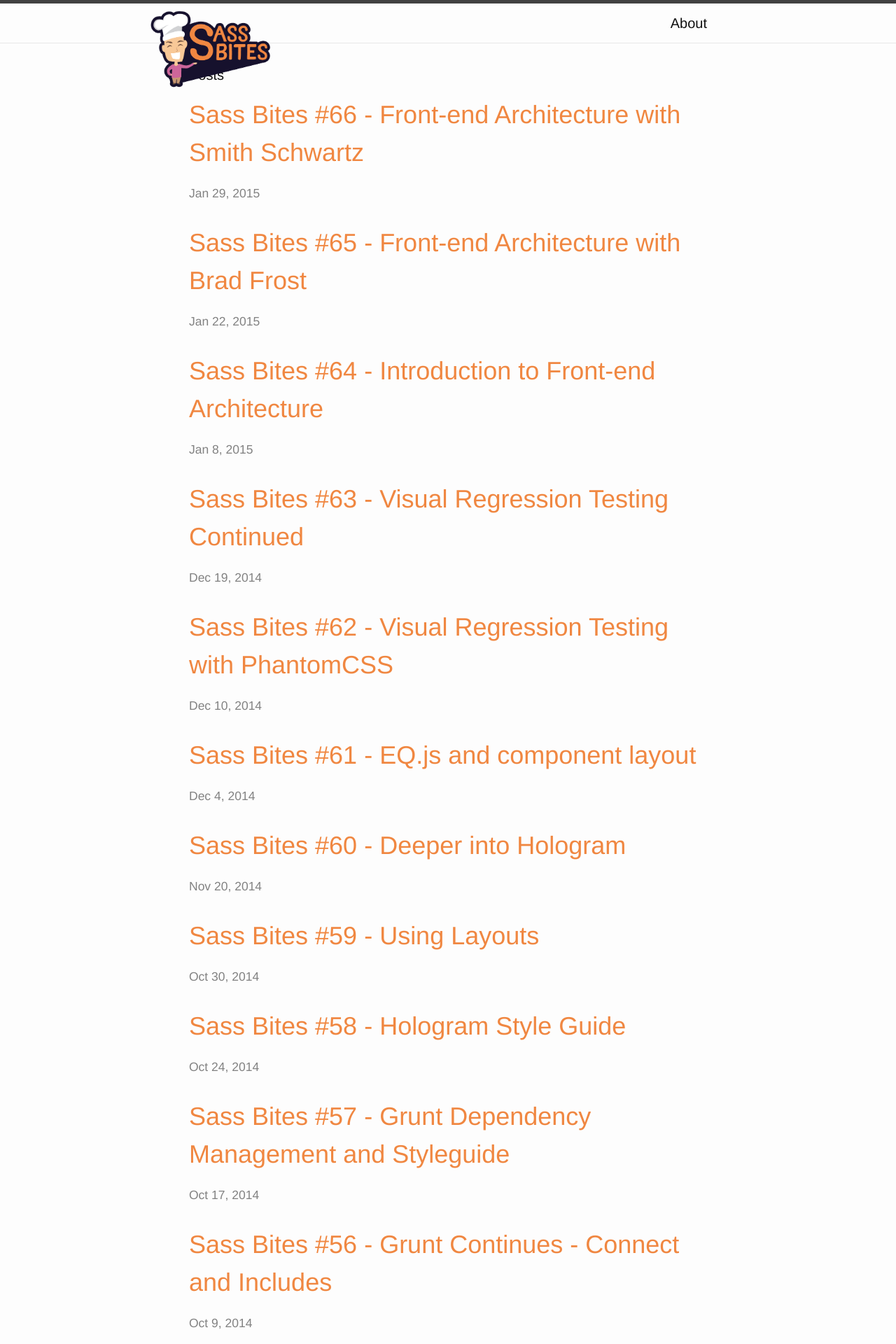
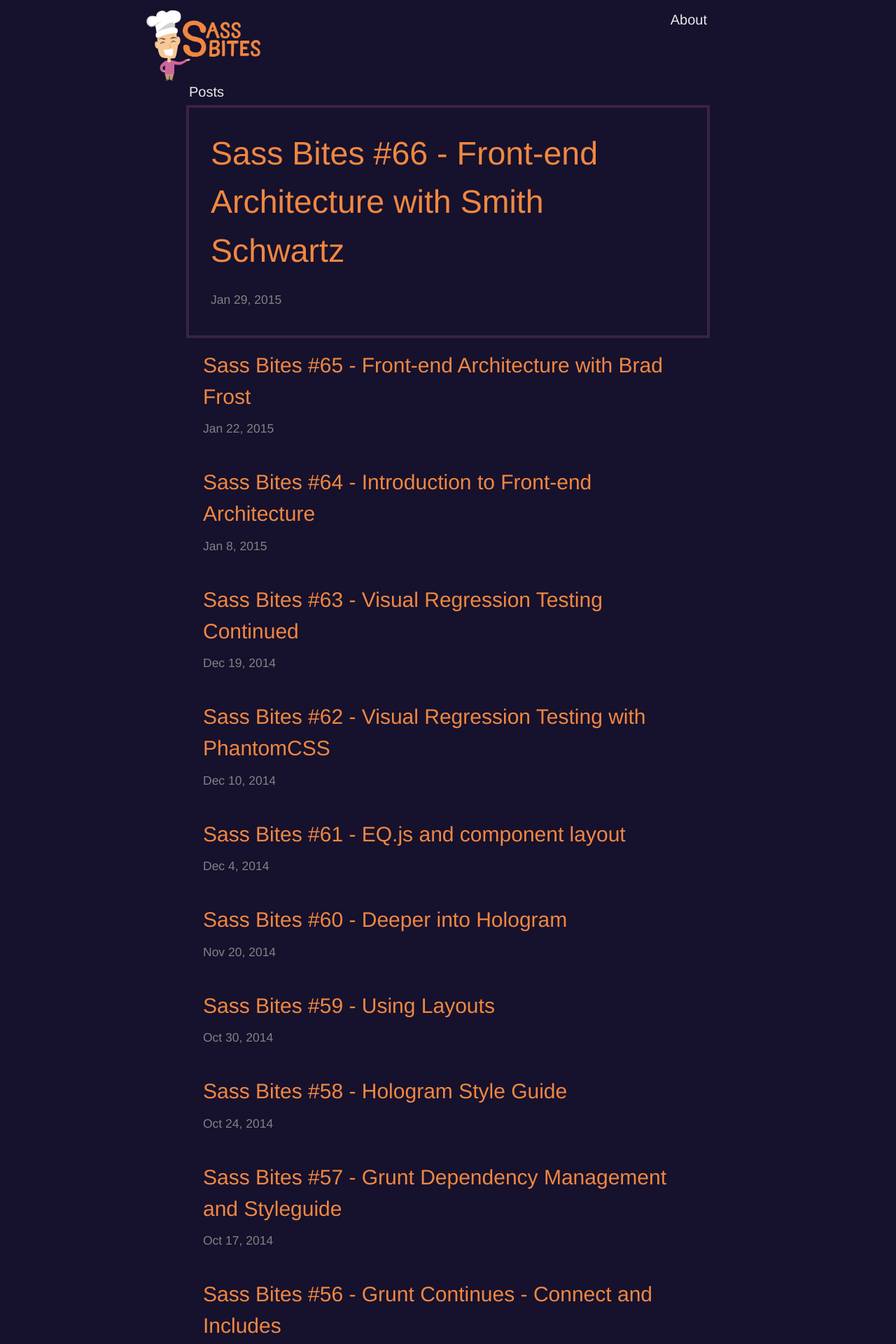
Before and after one commit to una/sassbit.es, a Jekyll site: the page built from index.html, in a window 1280 px wide. Shown: the top 1920 px of the page at 70% size. Built offline with Jekyll 4.4.1, drawn with Linux system fonts in a browser that asks for light colours.

Commit message:
dark theme begining to take hold

```diff
--- a/_sass/_base.scss
+++ b/_sass/_base.scss
@@ -32,7 +32,7 @@
 p, blockquote, pre,
 ul, ol, dl, figure,
 %vertical-rhythm {
-    margin-bottom: $spacing-unit / 2;
+    margin-bottom: $spacing-unit / 4;
 }
 
 
--- a/_sass/_layout.scss
+++ b/_sass/_layout.scss
@@ -2,8 +2,6 @@
  * Site header
  */
 .site-header {
-    border-top: 5px solid $grey-color-dark;
-    border-bottom: 1px solid $grey-color-light;
     min-height: 56px;
 
     // Positioning context for the mobile navigation icon
@@ -25,7 +23,7 @@
 
 .site-logo {
     max-width: 180px;
-    margin: 0 0 -4em -3em;
+    margin: 0 0 -4em -3.5em;
     position: absolute;
 }
 
@@ -98,7 +96,6 @@
  * Site footer
  */
 .site-footer {
-    border-top: 1px solid $grey-color-light;
     padding: $spacing-unit 0;
 }
 
@@ -168,7 +165,7 @@
  * Page content
  */
 .page-content {
-    padding: $spacing-unit 0;
+    padding: $spacing-unit*2 0;
 }
 
 .page-heading {
@@ -180,7 +177,14 @@
     list-style: none;
 
     > li {
-        margin-bottom: $spacing-unit;
+        padding: 1em;
+        display: block;
+        font-size: $base-font-size;
+
+        &:first-child {
+            font-size: $base-font-size*1.55;
+            outline: 4px solid mix($brand-color--secondary, $brand-color--tertiary, 20%);
+        }
     }
 }
 
@@ -188,12 +192,6 @@
     font-size: $small-font-size;
     color: $grey-color;
 }
-
-.post-link {
-    display: block;
-    font-size: 36px;
-}
-
 
 
 /**
--- a/css/main.scss
+++ b/css/main.scss
@@ -13,8 +13,6 @@
 
 $spacing-unit:     30px;
 
-$text-color:           #111;
-$background-color:     #fdfdfd;
 $brand-color--primary: #f08741;
 $brand-color--secondary: #c69;
 $brand-color--tertiary: #16112d;
@@ -22,6 +20,9 @@
 $grey-color:       #828282;
 $grey-color-light: lighten($grey-color, 40%);
 $grey-color-dark:  darken($grey-color, 25%);
+
+$text-color:           $grey-color-light;
+$background-color:     $brand-color--tertiary;
 
 // Width of the content area
 $content-width:    800px;
```
